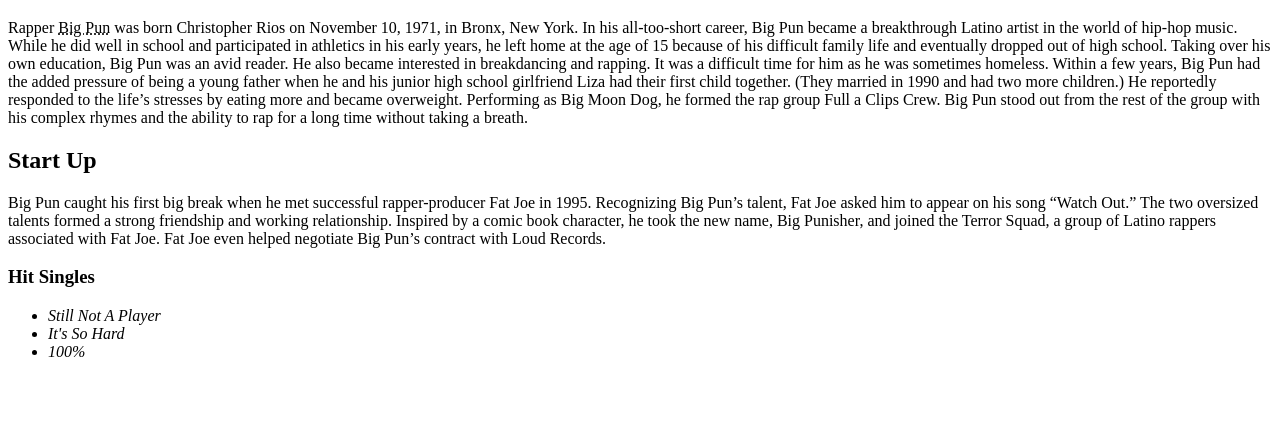
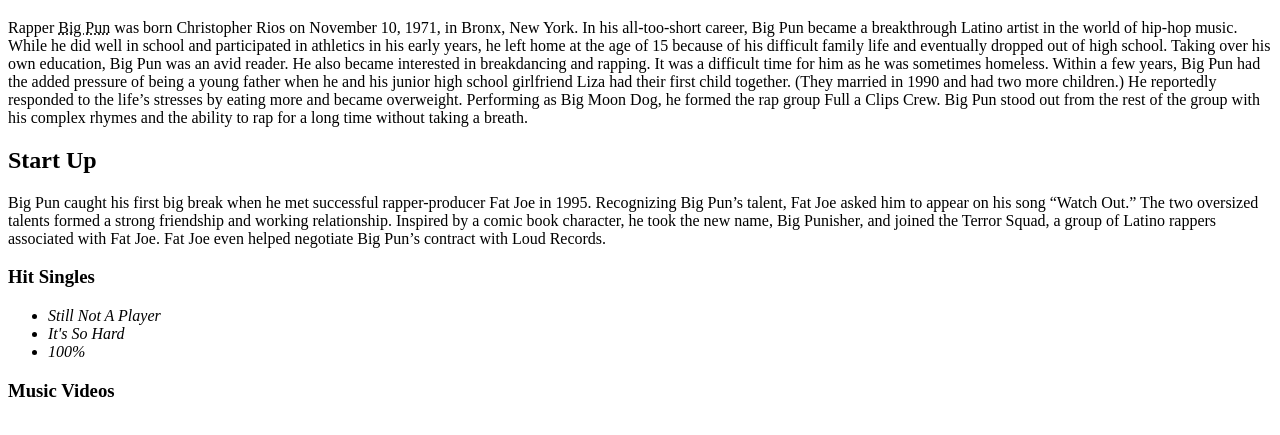
Before and after one commit to Smvargas787/DWS1.2-, a plain HTML site: page vargas_selena_project1.html in a window 1280 px wide. Shown: the part 61-496 px from the top of the page. Drawn offline with Linux system fonts and the light colour scheme.

Commit message:
sub heading

```diff
--- a/vargas_selena_project1.html
+++ b/vargas_selena_project1.html
@@ -19,7 +19,7 @@
 		     		<li><em>It's So Hard</em></li>
 		     		<li><em>100%</em></li>
 		     </ul>
-
+		     <h3>Music Videos</h3>
 
 		</body>
 </html>
```
